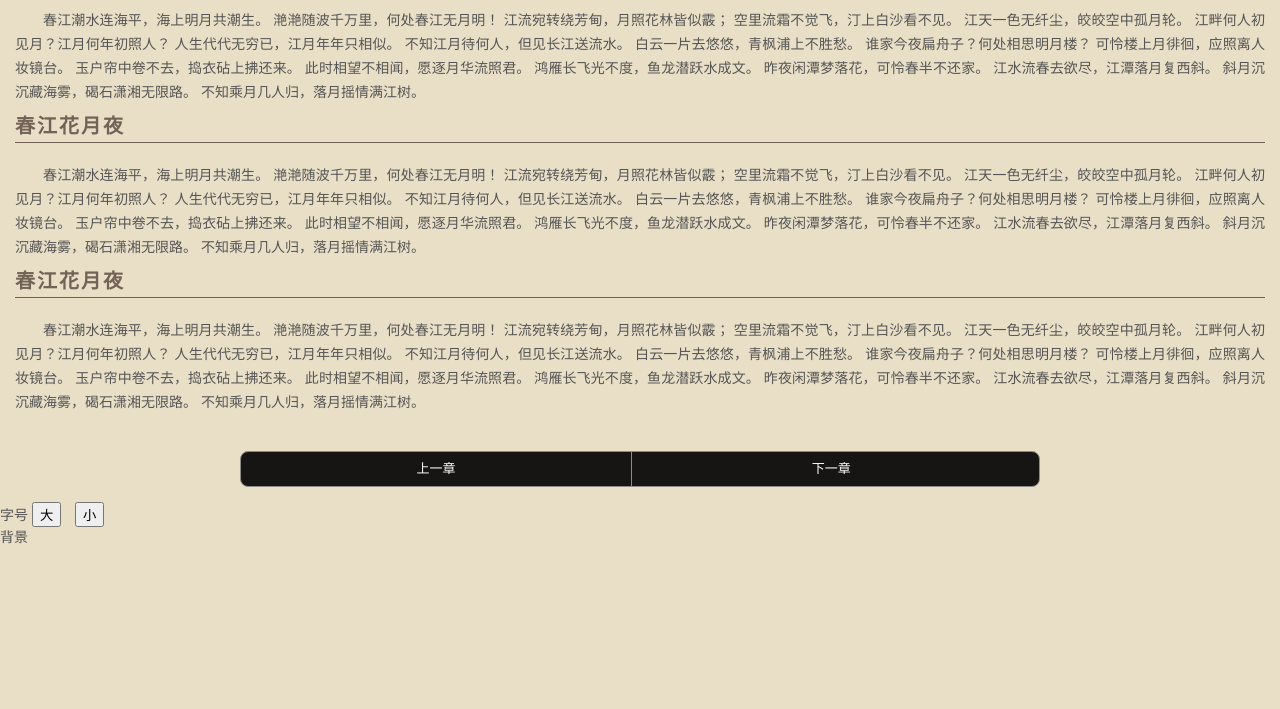
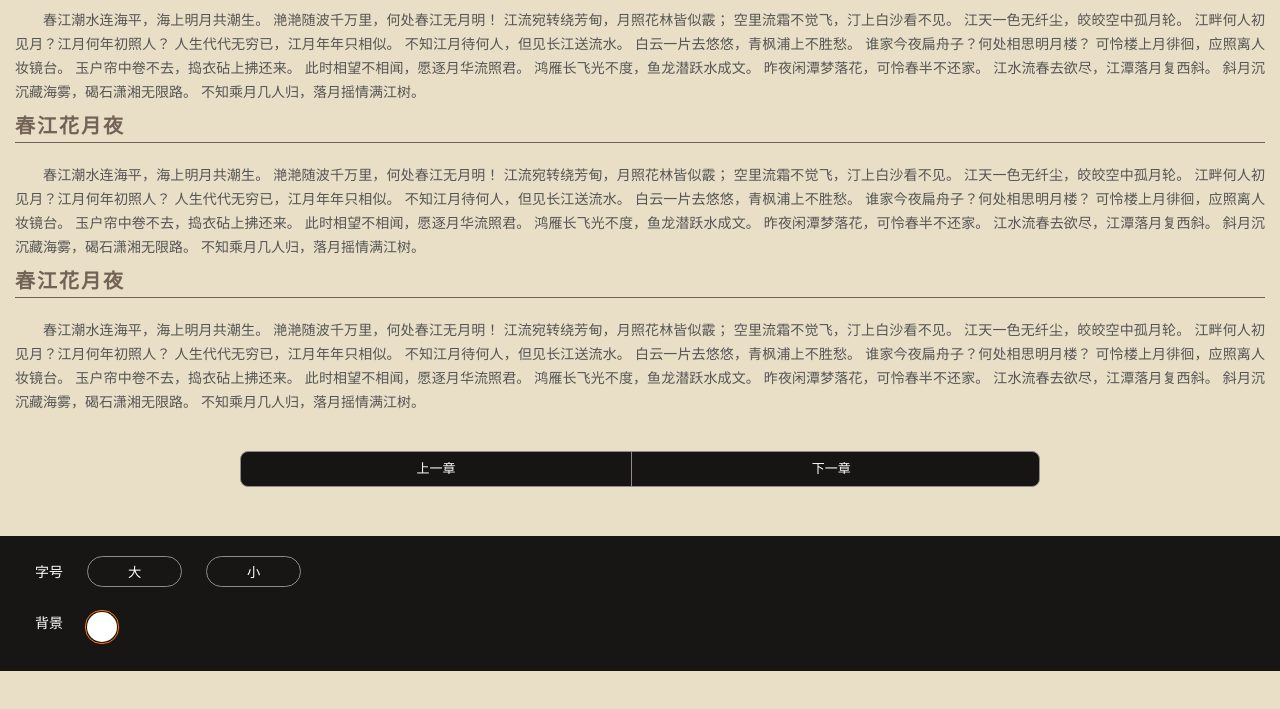
Before and after one commit to myloveann/kindle, a plain HTML site: page index.html in a window 1280 px wide. Shown: the part 59-768 px from the top of the page. Drawn offline with Linux system fonts and the light colour scheme.

Commit message:
为底部的字体和背景选项添加样式；

```diff
--- a/index.html
+++ b/index.html
@@ -113,6 +113,72 @@
       left: 42px;
       color: white;
     }
+
+    /**设置底部的样式**/
+    .nav-pannel-bk{
+      position: fixed;
+      bottom: 70px;
+      height: 135px;
+      width: 100%;
+      background: #000;
+      opacity: .9;
+      z-index: 4;
+    }
+
+    .nav-pannel{
+      position: fixed;
+      bottom: 70px;
+      height: 135px;
+      width: 100%;
+      background: none;
+      color: #fff;
+      z-index: 5;
+    }
+
+    .child-mod{
+      padding:5px 10px;
+      margin: 15px;
+    }
+
+    .child-mod span{
+      display: inline-block;
+      padding-right: 20px;
+      padding-left: 10px;
+    }
+
+    .font-size-button{
+      background: none;
+      border: 1px #8c8c8c solid;
+      color: #fff;
+      border-radius: 16px;
+      padding: 5px 40px;
+    }
+
+    .child-mod button:nth-child(2){
+      margin-right: 10px;
+    }
+
+    /* 绘制圆圈 */
+    .bk-container{
+      position: relative;
+      width: 30px;
+      height: 30px;
+      border-radius: 15px;
+      background: #fff;
+      display: inline-block;
+      vertical-align: -14px;
+    }
+
+    .bk-container-current{
+      position: absolute;
+      width:32px;
+      height:32px;
+      border-radius: 16px;
+      border: 1px #ff7800 solid;
+      display: inline-block;
+      top: -2px;
+      left: -2px;
+    }
   </style>
 </head>
 
@@ -147,11 +213,12 @@
       </ul>
     </div>
 
-    <div class="top-nav-pannel font-container" id="font-container">
+    <div class="nav-pannel-bk"></div>
+    <div class="nav-pannel font-container" id="font-container">
       <div class="child-mod">
         <span>字号</span>
-        <button id="large-font" class="spe-button">大</button>
-        <button id="small-font" class="spe-button" style="margin-left:10px;"> 小</button>
+        <button id="large-font" class="font-size-button">大</button>
+        <button id="small-font" class="font-size-button" style="margin-left:10px;"> 小</button>
       </div>
       <div class="child-mod" id="bk-container">
         <span>背景</span>
```
